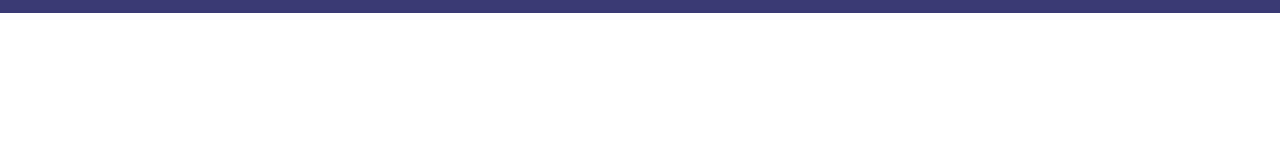
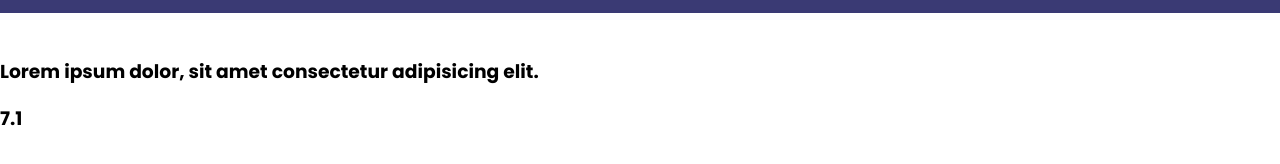
Before and after one commit to Ameer2000Mzori/Movie-App, a website built with webpack: page src/index.html in a window 1280 px wide. Shown: the part 64-228 px from the top of the page. Built offline with nearby package versions, Linux system fonts and the light colour scheme.

Commit message:
added html tree to the project

```diff
--- a/src/index.html
+++ b/src/index.html
@@ -21,6 +21,17 @@
       </div>
       <input type="text" placeholder="Search" />
     </nav>
+    <header class="header">
+      <div class="head-Wrap">
+        <div class="card-wrap">
+          <img src="" alt="" />
+          <div class="text-Rate-Wrap">
+            <h3>Lorem ipsum dolor, sit amet consectetur adipisicing elit.</h3>
+            <h3>7.1</h3>
+          </div>
+        </div>
+      </div>
+    </header>
     <script src="script.js"></script>
   </body>
 </html>
```
